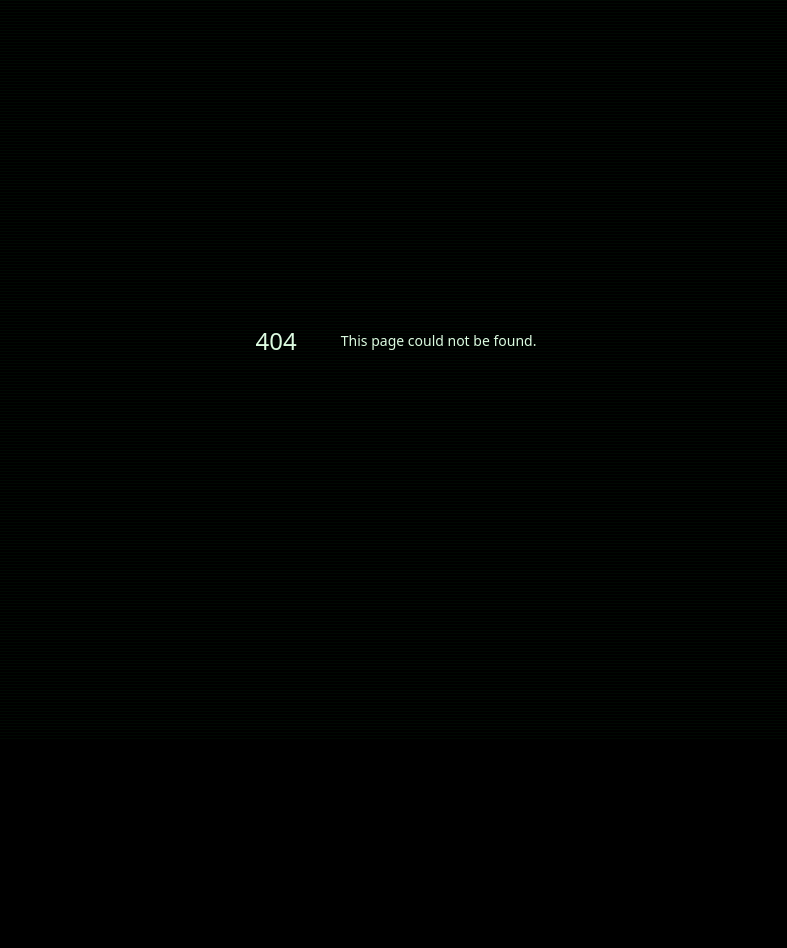
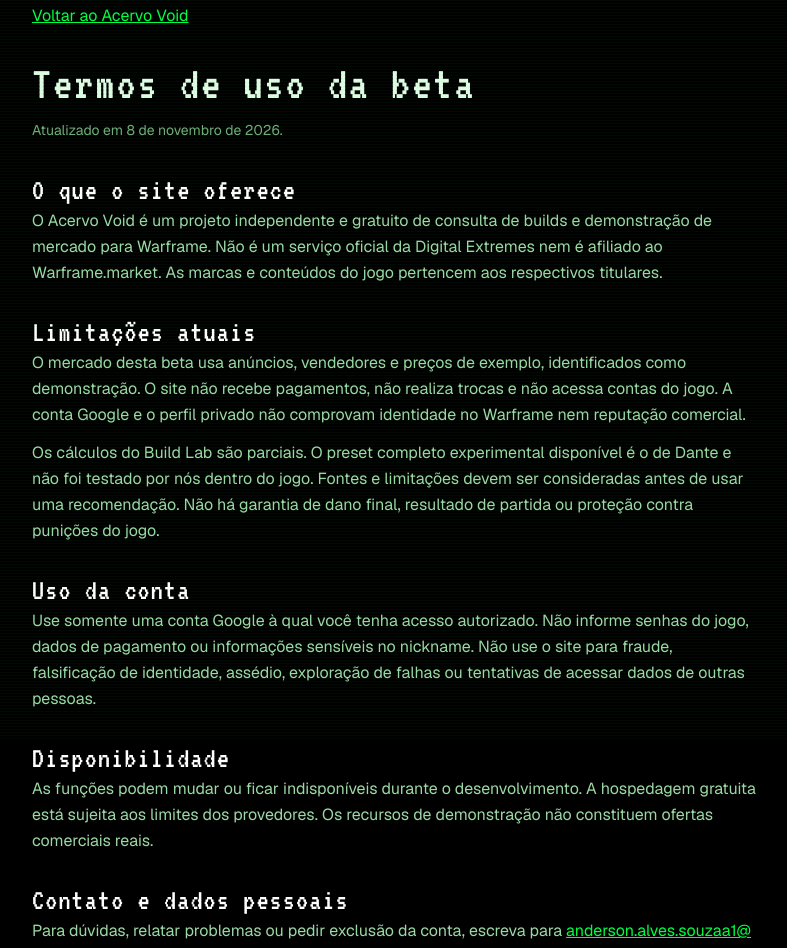
Before and after one commit to andersonalvessouzaa1-cell/VOIDEX, a Next.js app: page /termos in a window 1280 px wide. Before the commit this address had no page. Shown: the part 60-1008 px from the top of the page, without its empty margins (244-1031 px from the left). Before the commit the page ends 800 px from the top, so only its background shows below. Built offline with nearby package versions, Linux system fonts and the light colour scheme.

Commit message:
feat: publica privacidade e termos da beta

```diff
--- a/app/entrar/page.tsx
+++ b/app/entrar/page.tsx
@@ -13,6 +13,7 @@ export default async function SignInPage({ searchParams }: { searchParams: Promi
     {!configured && <p role="status" className="mt-6 border-l-2 border-orokin-gold pl-4 text-sm text-amber-100">O cadastro real ainda está sendo configurado. Você pode continuar usando o Build Lab sem criar uma conta.</p>}
     {erro && <p role="alert" className="mt-5 text-sm text-rose-300">{erro === 'sair' ? 'Não foi possível encerrar a sessão. Tente novamente.' : 'Não foi possível concluir a autenticação. Tente entrar novamente.'}</p>}
     <GoogleSignIn configured={configured} />
+    <p className="mt-4 text-sm text-slate-400">Conheça nossa <Link href="/privacidade" className="text-energy-cyan underline">Política de Privacidade</Link> e os <Link href="/termos" className="text-energy-cyan underline">Termos de uso</Link>.</p>
     <p className="mt-6 text-sm leading-relaxed text-slate-400">O Supabase processa a autenticação. Recebemos o identificador e os dados básicos autorizados por você no Google. Nickname e plataforma ficam no seu perfil privado. Esse cadastro não verifica sua identidade dentro do Warframe.</p>
     <p className="mt-4 text-sm text-slate-400">Perfis e anúncios locais de demonstração continuam separados e não são migrados automaticamente.</p>
   </main>;
--- /dev/null
+++ b/app/privacidade/page.tsx
@@ -0,0 +1,19 @@
+import Link from 'next/link';
+export const metadata = { title: 'Privacidade | Acervo Void' };
+export default function PrivacyPage() {
+  return <main className="mx-auto w-full max-w-3xl px-5 py-16">
+    <Link href="/" className="text-energy-cyan underline">Voltar ao Acervo Void</Link>
+    <h1 className="mt-8 font-display text-5xl">Privacidade</h1>
+    <p className="mt-3 text-sm text-slate-400">Atualizado em 8 de novembro de 2026.</p>
+    <div className="mt-8 space-y-7 leading-relaxed text-slate-300">
+      <section><h2 className="font-display text-3xl text-white">Quem cuida do site</h2><p>O Acervo Void é um projeto independente em versão beta, mantido por Anderson Alves. Para dúvidas sobre seus dados ou pedidos de acesso, correção e exclusão, escreva para <a className="text-energy-cyan underline break-all" href="mailto:anderson.alves.souzaa1@gmail.com">anderson.alves.souzaa1@gmail.com</a>.</p></section>
+      <section><h2 className="font-display text-3xl text-white">Conta e dados recebidos</h2><p>O login é opcional para consultar o Build Lab. Ao entrar com Google, o Google e o Supabase processam sua autenticação. O Supabase recebe o identificador da conta e os dados básicos autorizados, como nome, e-mail e foto. O site usa a sessão para identificar sua conta. Não recebemos sua senha do Google.</p><p className="mt-3">Se você salvar o perfil, armazenamos o nickname que você informar, sua plataforma e a data de criação, vinculados ao identificador da conta. Esses campos ficam privados nesta beta. Não verificamos se o nickname pertence a você.</p></section>
+      <section><h2 className="font-display text-3xl text-white">Como os dados são usados</h2><p>Usamos esses dados para permitir entrada e saída da conta, manter a sessão e salvar seu perfil privado. O cadastro não publica anúncios automaticamente. Não acessamos sua conta do Warframe, não pedimos a senha do jogo e não executamos trocas.</p></section>
+      <section><h2 className="font-display text-3xl text-white">Serviços e armazenamento</h2><p>Usamos Supabase para autenticação e banco de dados e Vercel para hospedagem. Esses serviços podem processar dados técnicos, como endereço IP, horários de acesso e registros necessários à operação e segurança. O banco do projeto está configurado em São Paulo; os demais serviços podem processar dados em outros países conforme suas próprias políticas.</p><p className="mt-3">Consulte as políticas de <a className="text-energy-cyan underline" href="https://policies.google.com/privacy">Google</a>, <a className="text-energy-cyan underline" href="https://supabase.com/privacy">Supabase</a> e <a className="text-energy-cyan underline" href="https://vercel.com/legal/privacy-policy">Vercel</a>.</p></section>
+      <section><h2 className="font-display text-3xl text-white">Cookies e dados no navegador</h2><p>A autenticação usa cookies de sessão. A demonstração de mercado e algumas preferências usam armazenamento local do navegador. Perfis e anúncios da demonstração ficam separados da conta real. Limpar os dados do site no navegador remove esses dados locais e pode encerrar a sessão; não apaga sua conta no servidor.</p></section>
+      <section><h2 className="font-display text-3xl text-white">Controle e exclusão</h2><p>Você pode alterar nickname e plataforma em Minha conta e usar Sair desta sessão para sair desse navegador. Para pedir exclusão da conta e do perfil armazenado, entre em contato pelo e-mail acima. Podemos confirmar a titularidade antes de atender ao pedido. A exclusão ainda não possui botão automático. Revogar o acesso nas configurações do Google não apaga, por si só, a conta já criada no Supabase.</p><p className="mt-3">Os dados da conta permanecem armazenados enquanto ela existir, salvo exclusão solicitada ou remoção necessária à operação do projeto. Registros e cópias de segurança dos provedores seguem os respectivos processos de retenção.</p></section>
+      <section><h2 className="font-display text-3xl text-white">Mudanças nesta beta</h2><p>Se o funcionamento ou o tratamento de dados mudar, atualizaremos esta página e a data acima. Novas funções de anúncios públicos deverão informar quais dados serão exibidos antes de sua publicação.</p></section>
+    </div>
+    <Link href="/termos" className="mt-10 inline-block text-energy-cyan underline">Termos de uso</Link>
+  </main>;
+}
--- /dev/null
+++ b/app/termos/page.tsx
@@ -0,0 +1,16 @@
+import Link from 'next/link';
+export const metadata = { title: 'Termos de uso | Acervo Void' };
+export default function TermsPage() {
+  return <main className="mx-auto w-full max-w-3xl px-5 py-16">
+    <Link href="/" className="text-energy-cyan underline">Voltar ao Acervo Void</Link>
+    <h1 className="mt-8 font-display text-5xl">Termos de uso da beta</h1>
+    <p className="mt-3 text-sm text-slate-400">Atualizado em 8 de novembro de 2026.</p>
+    <div className="mt-8 space-y-7 leading-relaxed text-slate-300">
+      <section><h2 className="font-display text-3xl text-white">O que o site oferece</h2><p>O Acervo Void é um projeto independente e gratuito de consulta de builds e demonstração de mercado para Warframe. Não é um serviço oficial da Digital Extremes nem é afiliado ao Warframe.market. As marcas e conteúdos do jogo pertencem aos respectivos titulares.</p></section>
+      <section><h2 className="font-display text-3xl text-white">Limitações atuais</h2><p>O mercado desta beta usa anúncios, vendedores e preços de exemplo, identificados como demonstração. O site não recebe pagamentos, não realiza trocas e não acessa contas do jogo. A conta Google e o perfil privado não comprovam identidade no Warframe nem reputação comercial.</p><p className="mt-3">Os cálculos do Build Lab são parciais. O preset completo experimental disponível é o de Dante e não foi testado por nós dentro do jogo. Fontes e limitações devem ser consideradas antes de usar uma recomendação. Não há garantia de dano final, resultado de partida ou proteção contra punições do jogo.</p></section>
+      <section><h2 className="font-display text-3xl text-white">Uso da conta</h2><p>Use somente uma conta Google à qual você tenha acesso autorizado. Não informe senhas do jogo, dados de pagamento ou informações sensíveis no nickname. Não use o site para fraude, falsificação de identidade, assédio, exploração de falhas ou tentativas de acessar dados de outras pessoas.</p></section>
+      <section><h2 className="font-display text-3xl text-white">Disponibilidade</h2><p>As funções podem mudar ou ficar indisponíveis durante o desenvolvimento. A hospedagem gratuita está sujeita aos limites dos provedores. Os recursos de demonstração não constituem ofertas comerciais reais.</p></section>
+      <section><h2 className="font-display text-3xl text-white">Contato e dados pessoais</h2><p>Para dúvidas, relatar problemas ou pedir exclusão da conta, escreva para <a className="text-energy-cyan underline break-all" href="mailto:anderson.alves.souzaa1@gmail.com">anderson.alves.souzaa1@gmail.com</a>. A <Link href="/privacidade" className="text-energy-cyan underline">Política de Privacidade</Link> explica o tratamento dos dados e como solicitar alterações.</p></section>
+    </div>
+  </main>;
+}
```
